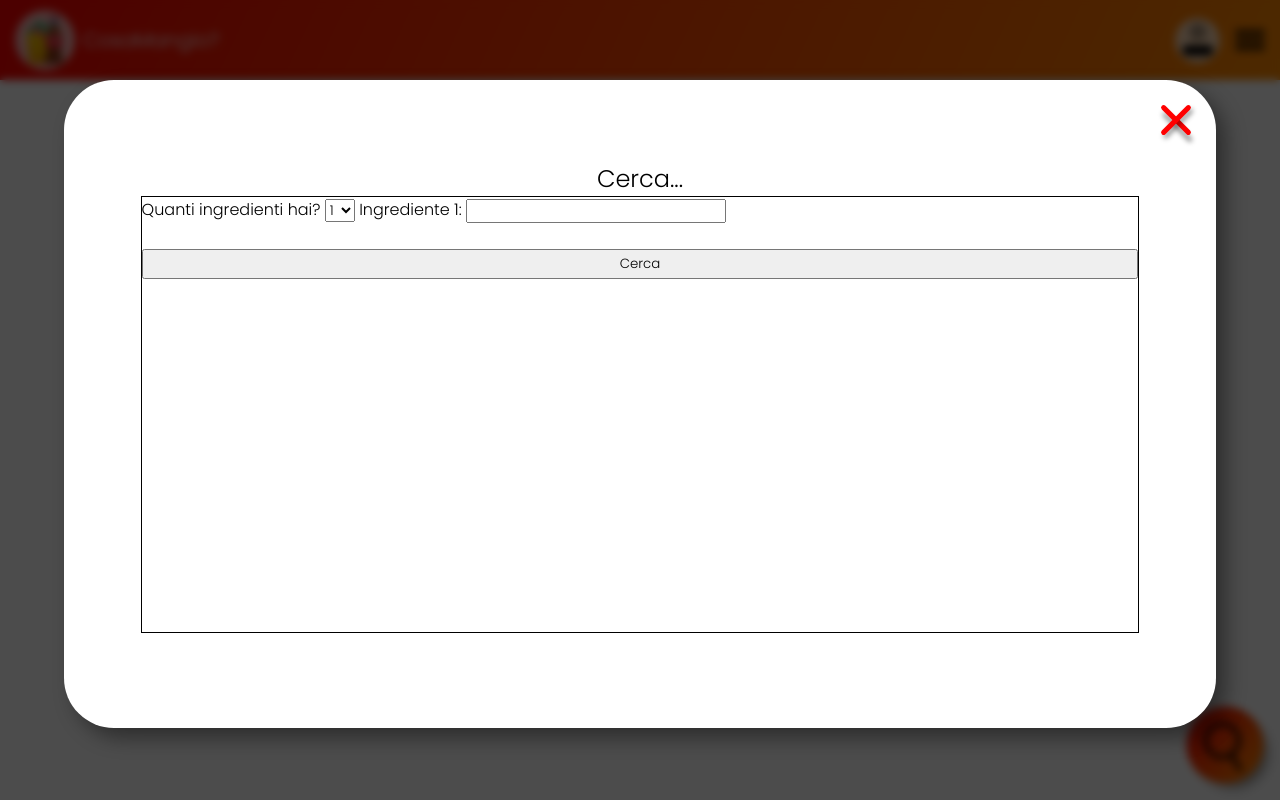
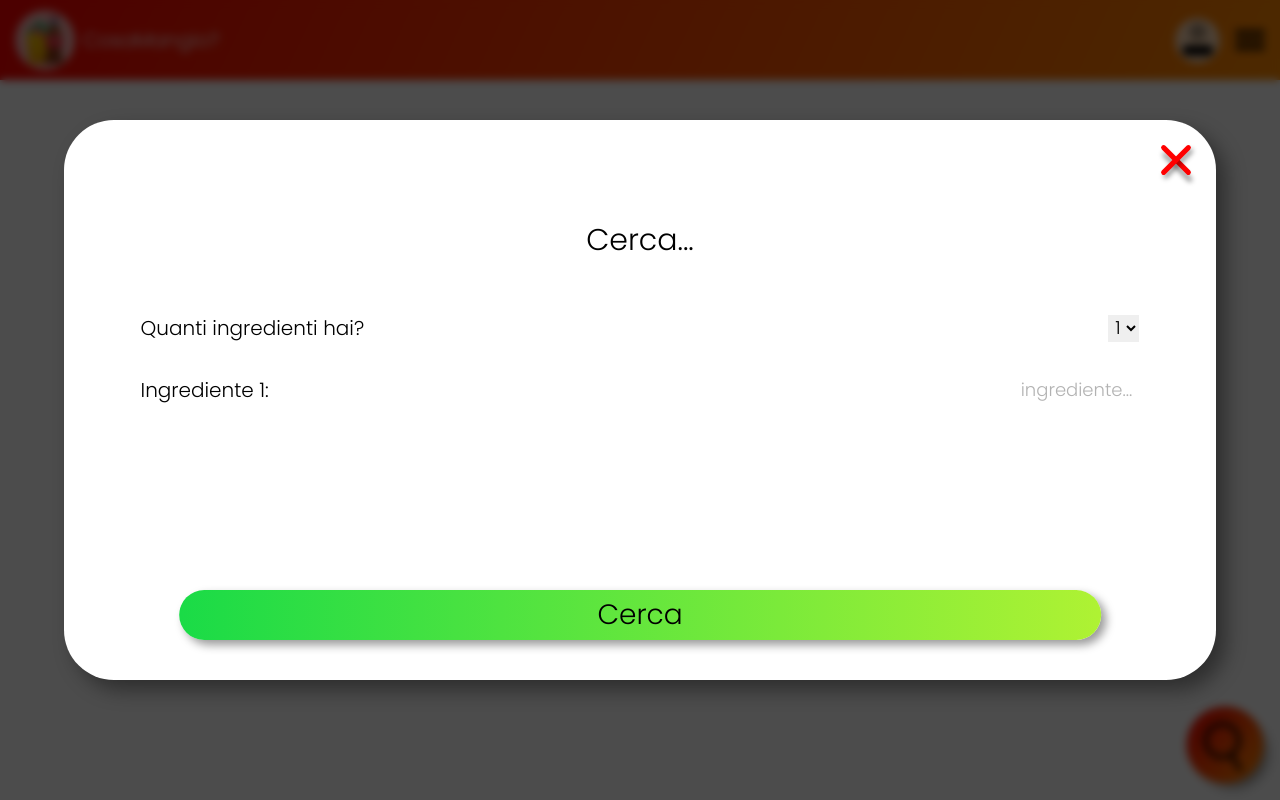
Before and after one commit to GianITS/git_ProjectGFood, a Flask app: page /Search in a window 1280 px wide. Run offline with Flask 2, Linux system fonts and the light colour scheme.

Commit message:
grafica search

```diff
--- a/website/models.py
+++ b/website/models.py
@@ -12,3 +12,8 @@ recipes_collection = db['recipes']
 app = Flask(__name__)
 app.config['MONGO_URI'] = "mongodb+srv://GianITS:ProjectITS33@clusterits.do6lt.mongodb.net/search_recipes?retryWrites=true&w=majority"
 mongo = PyMongo(app, tlsCAFile=certifi.where())
+
+class Recipe:
+    def __init__(self, name, ingredients):
+        self.name = name
+        self.ingredients = ingredients
--- a/website/static/style.css
+++ b/website/static/style.css
@@ -42,7 +42,7 @@ li{
 
 body{
     width: 100%;
-    height: 100vh;
+    min-height: 100vh;
     display: flex;
     flex-direction: column;
     justify-content: flex-start;
@@ -205,7 +205,7 @@ body{
     background: url('images/search50px.png')no-repeat center center;
 }
 
-/* homepage.html -----------------------------------------------------------------*/
+/* ! homepage.html -----------------------------------------------------------------*/
 
 .img{
     width: 100%;
@@ -214,11 +214,11 @@ body{
 .immagine{
     width: 100%;
     height: 100%;
-    background: url('images/hero.jpg')no-repeat top;
+    background: url('images/hero.jpg')no-repeat center;
     background-size: cover;
 }
 
-/* search.html -----------------------------------------------------------------*/
+/* Search.html--------------------------------------------------------------------- */
 
 .frameBlur{
     position: absolute;
@@ -234,28 +234,30 @@ body{
     z-index: 4;
 }
 .container{
-    position: relative;
+    position: absolute;
+    top: 50%;
+    left: 50%;
     display: flex;
     justify-content: center;
     align-items: center;
     width: 90%;
-    height: 90%;
+    height: 70%;
     padding: 10px;
     border-radius: 50px;
-    background-color: #fff;
+    background-color: rgba(255, 255, 255);
     box-shadow: 10px 10px 20px rgba(0, 0, 0, .4);
     z-index: 10;
-    transform: scale(0.7);
+    transform: translate(-50%,-50%) scale(0.7);
     animation: fadeIn 1s ease-in-out forwards;
 }
 .container .contentSearch{
     display: flex;
     flex-direction: column;
-    justify-content: flex-start;
+    justify-content: center;
     align-items: center;
     width: 90%;
-    height: 90%;
     padding: 10px;
+    margin-bottom: 60px;
 }
 .BtnClose{
     position: absolute;
@@ -287,13 +289,13 @@ body{
     box-shadow: -1px 4px 5px rgba(0, 0, 0, .4);
 }
 .container .contentSearch h2{
+    font-size: 30px;
     font-weight: 500;
-    margin-top: 30px;
+    margin-bottom: 30px;
 }
 .container .contentSearch form {
     width: 100%;
     height: 80%;
-    border: 1px solid #000;
 }
 .container .contentSearch form .ing {
     opacity: 0;
@@ -307,9 +309,98 @@ body{
     opacity: 1;
     pointer-events: all;
 }
+.container .contentSearch form .label{
+    display: flex;
+    justify-content: space-between;
+    align-items: center;
+    font-size: 20px;
+    margin: 20px 0 10px;
+}
+.container .contentSearch form .label:nth-child(2){
+    margin-bottom: 30px;
+}
+.container .contentSearch form .label select{
+    font-size: 18px;
+    text-align: center;
+    outline: none;
+    border: none;
+}
+.container .contentSearch form .label input{
+    width: 45%;
+    font-size: 18px;
+    text-align: end;
+    padding: 3px 7px 3px 3px;
+    outline: none;
+    border: none;
+    border-radius: 30px;
+    transition: all .2s linear;
+}
+.container .contentSearch form .label input:focus{
+    box-shadow: 0 0 10px rgb(238, 7, 7);
+}
+.container .contentSearch form .label input::placeholder{
+    color: rgba(0, 0, 0, .3);
+}
 .container .contentSearch form .btnSub{
+    position: absolute;
+    bottom: 40px;
+    left: 50%;
+    width: 80%;
+    height: 50px;
+    border-radius: 30px;
+    font-size: 28px;
+    font-weight: 500;
+    background: linear-gradient(90deg, rgb(26, 219, 71) 0%, rgb(175, 242, 51) 100%);
+    border: none;
+    box-shadow: 5px 5px 10px rgba(0, 0, 0, .4);
+    transform: translateX(-50%);
+    cursor: pointer;
+}
+
+/* serach_results.html -----------------------------------------------------------------*/
+
+.bodyResults{
+    position: relative;
+    display: flex;
+    flex-direction: column;
+    justify-content: center;
+    align-items: center;
+}
+.bodyResults h3{
+    margin: 20px 0;
+}
+.bodyResults .containerResults{
+    position: relative;
+    display: grid;
+    grid-template-columns: auto auto;
+    gap: 20px;
+    padding: 10px;
+}
+.bodyResults .containerResults .recipe{
+    display: flex;
+    flex-direction: column;
+    align-items: center;
+    padding: 10px;
+}
+.bodyResults .containerResults .img{
+    width: 150px;
+    height: 180px;
+    border-radius: 10px;
+}
+.bodyResults .containerResults a{
+    margin-top: 15px;
+    font-size: 20px;
+    font-weight: 500;
+}
+
+/* footer.html -----------------------------------------------------------------*/
+
+footer{
+    position: relative;
     width: 100%;
-    height: 30px;
+    height: 200px;
+    margin-top: 100px;
+    background: linear-gradient(90deg, rgb(238, 7, 7) 0%, rgb(242, 96, 51) 100%);;
 }
 
 /* animations -----------------------------------------------------------------*/
@@ -317,15 +408,15 @@ body{
 @keyframes fadeIn {
     0%{
         opacity: 0;
-        transform: scale(0.7);
+        transform: translate(-50%,-50%) scale(0.7);
     }
     40%{
         opacity: 0;
-        transform: scale(0.7);
+        transform: translate(-50%,-50%) scale(0.7);
     }
     100%{
         opacity: 1;
-        transform: scale(1);
+        transform: translate(-50%,-50%) scale(1);
     }
 }
 
--- a/website/templates/search.html
+++ b/website/templates/search.html
@@ -11,10 +11,18 @@
             <h2>Cerca...</h2>
             <form action="" method="post">
                 {{form.hidden_tag()}}
-                {{form.numIngredients.label}}{{form.numIngredients(id_="NumIng")}}
-                {{form.ingredientOne.label}}{{form.ingredientOne()}}
-                {{form.ingredientTwo.label(class_="ing LTwo")}}{{form.ingredientTwo(class_="ing Two")}}
-                {{form.ingredientThree.label(class_="ing LThree")}}{{form.ingredientThree(class_="ing Three")}}
+                <div class="label">
+                    {{form.numIngredients.label}}{{form.numIngredients(id_="NumIng")}}
+                </div>
+                <div class="label">
+                    {{form.ingredientOne.label}}{{form.ingredientOne(placeholder_="ingrediente...")}}
+                </div>
+                <div class="label">
+                    {{form.ingredientTwo.label(class_="ing LTwo")}}{{form.ingredientTwo(class_="ing Two", placeholder_="ingrediente...")}}
+                </div>
+                <div class="label">
+                    {{form.ingredientThree.label(class_="ing LThree")}}{{form.ingredientThree(class_="ing Three", placeholder_="ingrediente...")}}
+                </div>
                 {{form.submit(class_="btnSub")}}
             </form>
         </div>
--- a/website/views.py
+++ b/website/views.py
@@ -52,7 +52,7 @@ def search():
 
     return render_template('search.html', form=form, prevUrl=prevUrl)
 
-
+from .models import Recipe
 @views.route('/Risultati_ricerca/<ing1>/<ing2>/<ing3>')
 def search_results(ing1, ing2, ing3):
     ingredients = f" {ing1}"
@@ -62,21 +62,28 @@ def search_results(ing1, ing2, ing3):
         ingredients += f", {ing3}"
 
     recipes = list(recipes_collection.find({"ingredients": {"$regex": ing1}},{"_id": 0}))
-    middleRes1 = recipes
+    middleRes1 = []
+    for r in recipes:
+        middleRes1.append(Recipe(r['name'], r['ingredients']))
+    recipes = middleRes1
     middleRes2 = []
     middleRes3 = []
     if ing2 != " ":
         for recipe in recipes:
-            res2 = re.search(rf".*({ing2}).*", recipe['ingredients'])
+            # res2 = re.search(rf".*({ing2}).*", recipe['ingredients'])
+            res2 = re.search(rf".*({ing2}).*", recipe.ingredients)
             if res2 != None:
+                # middleRes2.append(Recipe(recipe['name'], recipe['ingredients']))
                 middleRes2.append(recipe)
         if len(middleRes2) > 0:
             recipes = middleRes2
         if ing3 != " ":
-            for recipe in recipes:
-                res3 = re.search(rf".*({ing3}).*", recipe['ingredients'])
+            for reci in recipes:
+                # res3 = re.search(rf".*({ing3}).*", reci['ingredients'])
+                res3 = re.search(rf".*({ing3}).*", reci.ingredients)
                 if res3 != None:
-                    middleRes3.append(recipe)
+                    # middleRes3.append(Recipe(reci['name'], reci['ingredients']))
+                    middleRes3.append(reci)
         if len(middleRes3) > 0:
             recipes = middleRes3
 
```
Also changed, not shown: website/templates/homepage.html (+8 -1 lines), website/templates/search_results.html (+23 -10 lines), website/static/images/img.jpg (added).
